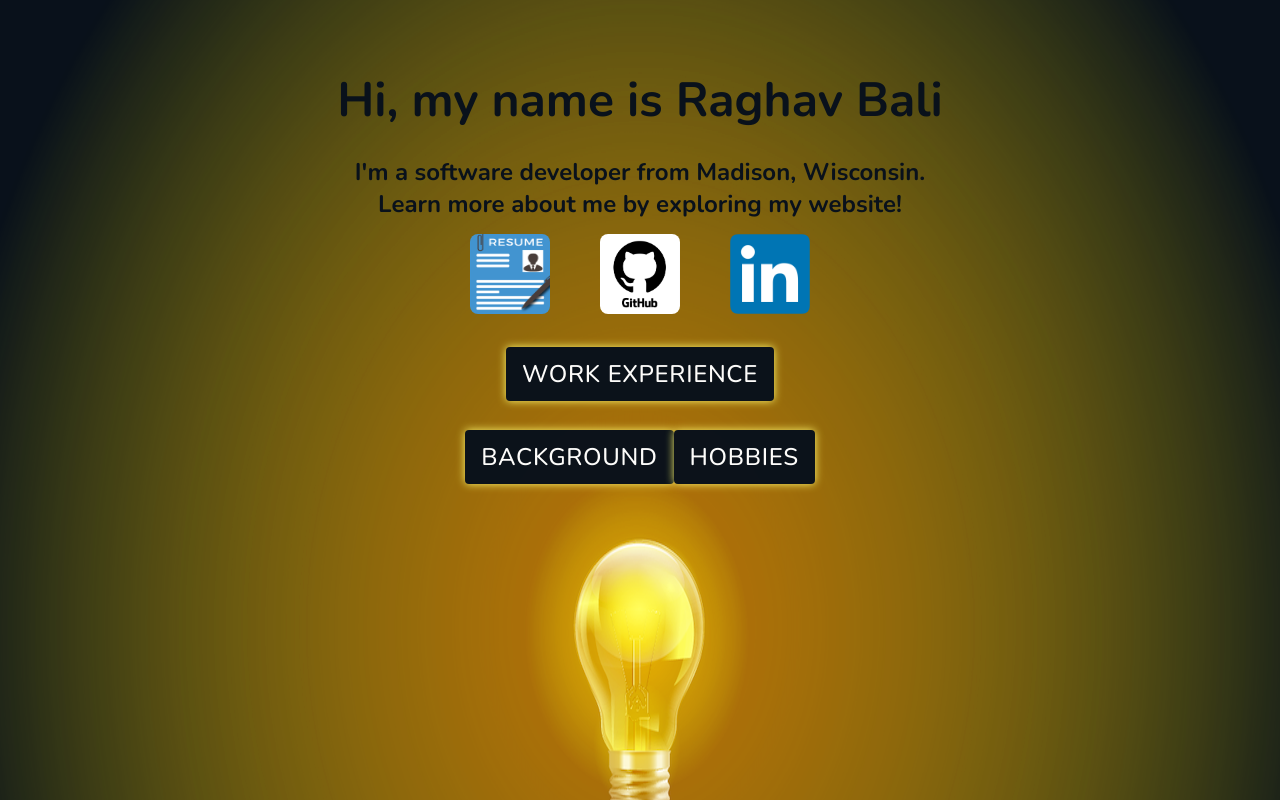
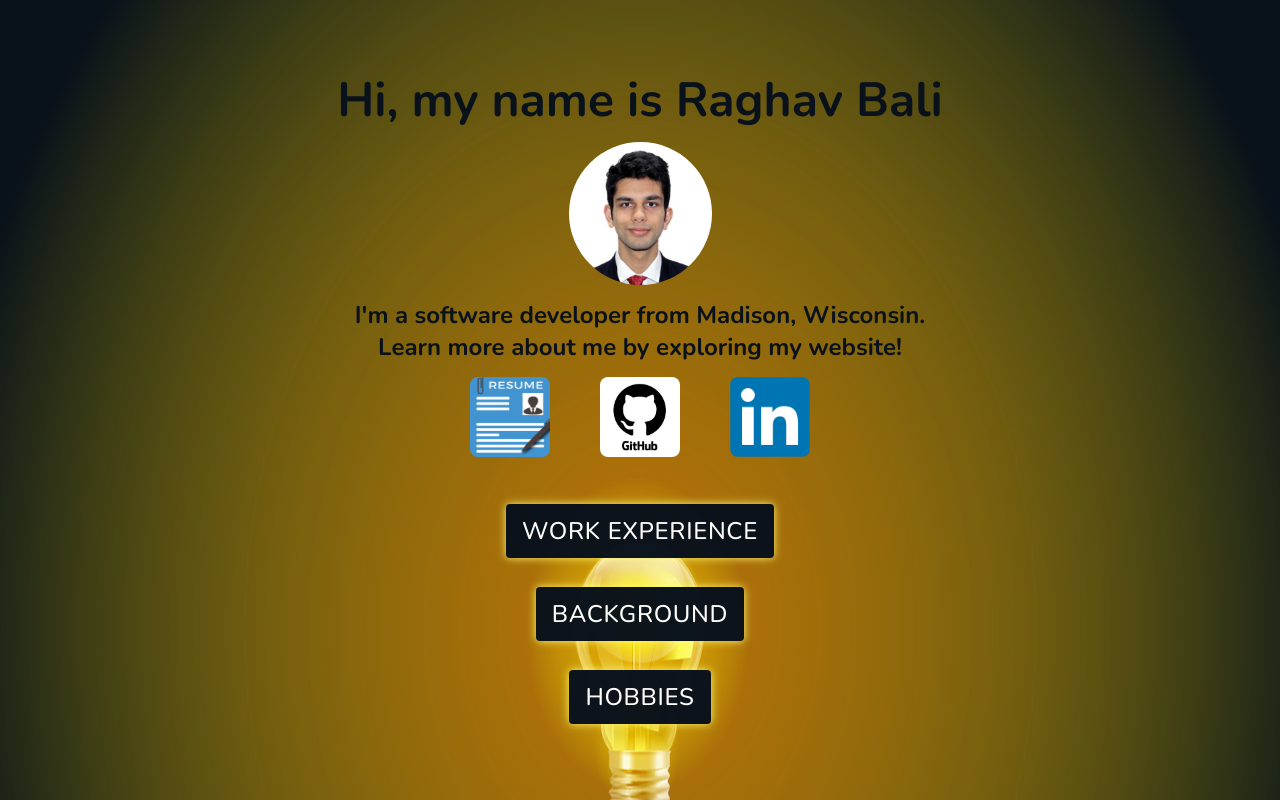
Before and after one commit to raghavbali12/portfolio-project-v2, a React (Create React App) app in the folder front-end/: page / in a window 1280 px wide. Shown: the top 800 px of the page. Built offline with nearby package versions, Linux system fonts and the light colour scheme.

Commit message:
Add ProfilePicture component to LandingPage

```diff
--- a/front-end/src/Components/LandingPage.tsx
+++ b/front-end/src/Components/LandingPage.tsx
@@ -1,6 +1,7 @@
 import { Box, Button, Fade, Typography } from "@mui/material";
 import ResourceBox from "./ResourceBox";
 import { useState, useEffect } from "react";
+import ProfilePicture from "./ProfilePicture";
 
 function LandingPage() {
   const [showLightButtons, setShowLightButtons] = useState(false);
@@ -24,9 +25,14 @@ function LandingPage() {
         >
           Hi, my name is Raghav Bali
         </Typography>
+        <Fade in={true} timeout={4000}>
+          <div style={{ marginTop: "1%" }}>
+            <ProfilePicture />
+          </div>
+        </Fade>
         <Typography
           className="landing-page-text"
-          marginTop="2%"
+          marginTop="1%"
           variant="h5"
           color="#09111b"
         >
@@ -45,7 +51,7 @@ function LandingPage() {
                 display="flex"
                 justifyContent="center"
                 alignItems="center"
-                marginTop="2%"
+                marginTop="3%"
               >
                 <Button
                   variant="contained"
@@ -57,6 +63,7 @@ function LandingPage() {
               </Box>
               <Box
                 display="flex"
+                flexDirection="column"
                 justifyContent="center"
                 alignItems="center"
                 marginTop="2%"
@@ -68,7 +75,14 @@ function LandingPage() {
                 >
                   Background
                 </Button>
-
+              </Box>
+              <Box
+                display="flex"
+                flexDirection="column"
+                justifyContent="center"
+                alignItems="center"
+                marginTop="2%"
+              >
                 <Button
                   variant="contained"
                   color="primary"
--- /dev/null
+++ b/front-end/src/Components/ProfilePicture.tsx
@@ -0,0 +1,21 @@
+import Headshot from "../Content/Images/Headshot.jpeg";
+
+function ProfilePicture() {
+  return (
+    <div
+      style={{
+        display: "flex",
+        justifyContent: "center",
+        alignItems: "center",
+      }}
+    >
+      <img
+        src={Headshot}
+        alt="profile"
+        style={{ borderRadius: "50%", width: "10%", height: "10%" }}
+      />
+    </div>
+  );
+}
+
+export default ProfilePicture;
```
Also changed, not shown: front-end/src/Content/Images/Headshot.jpeg (added).
